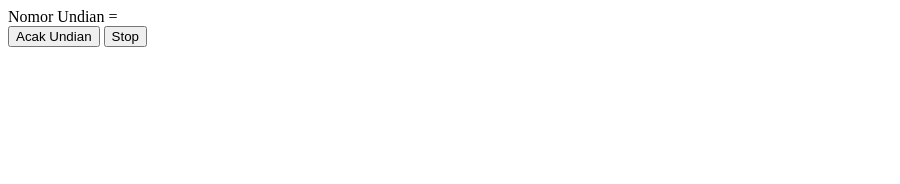
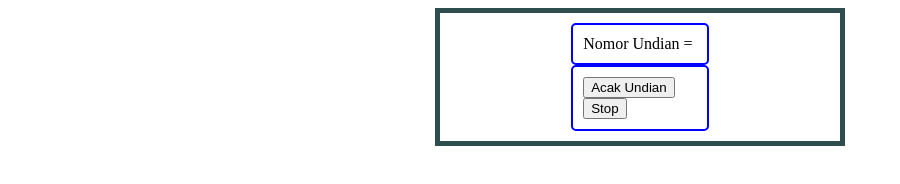
Before and after one commit to ekamaul/LearnJS, a plain HTML site: page index.html in a window 1280 px wide. Shown: the whole page, without its empty margins (0-900 px from the left). Drawn offline with Linux system fonts and the light colour scheme.

Commit message:
nambah css

```diff
--- /dev/null
+++ b/index.css
@@ -0,0 +1,26 @@
+#box1 {
+    display: block;
+    border:solid 5px;
+    border-color: darkslategrey;
+    margin: auto;
+    padding: 10px;
+    width: 30%;
+    align-content: center;
+}
+
+#nomorundi {
+    display: block;
+    border: 2px blue solid;
+    border-radius: 5px;
+    margin: auto;
+    width: 30%;
+    padding: 10px;
+}
+
+#btn1 {
+    padding: 10px;
+    width: 30%;
+    margin: auto;
+    border: 2px blue solid;
+    border-radius: 5px;
+}
--- a/index.html
+++ b/index.html
@@ -3,12 +3,22 @@
 <head>
     <meta charset="UTF-8">
     <meta name="viewport" content="width=device-width, initial-scale=1.0">
+    <link rel="stylesheet" href="./index.css">
     <title>Belajar Java Script</title>
 </head>
 <body>
-    <div>Nomor Undian = <span id="ran"></span></div>
-    <button id="strbtn">Acak Undian</button>
-    <button id="stpbtn">Stop</button>
+
+
+    <div id="box1" >
+        <div id="nomorundi">Nomor Undian = <span id="ran"></span></div>
+        <div id="btn1">
+            <button id="strbtn">Acak Undian</button>
+            <button id="stpbtn">Stop</button>
+
+        </div>
+    </div>
+
+
 
 
     <script src="./index.js"></script>
```
